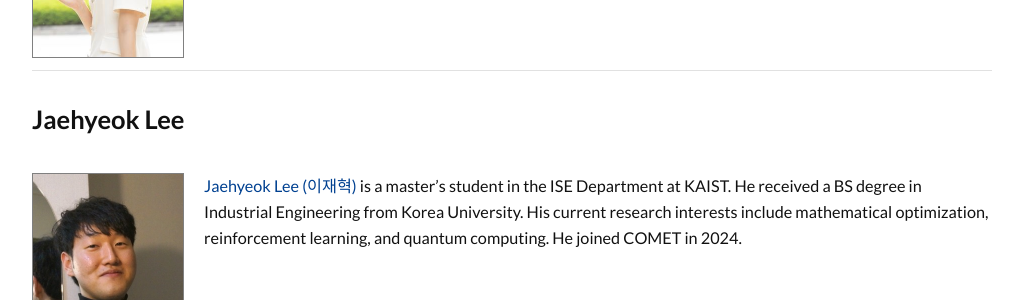
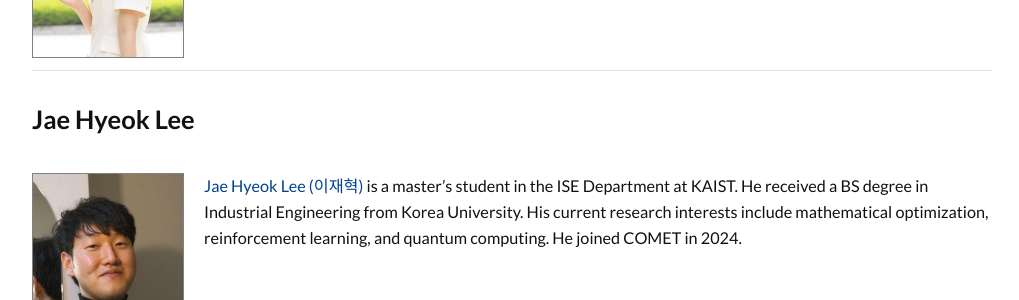
Before and after one commit to kaist-comet/kaist-comet.github.io, a Jekyll site: the page built from people/people.md, in a window 1280 px wide and 900 px high, scrolled down 2604 px. Shown: the part 156-456 px from the top of the window, without its empty margins (128-1147 px from the left). Built offline with Jekyll 4.4.1, drawn with Linux system fonts in a browser that asks for light colours; some web fonts are replaced; comment, search, counter and statistics services are not loaded; some of the changed text lies outside the part shown.

Commit message:
Update people.md

```diff
--- a/people/people.md
+++ b/people/people.md
@@ -44,9 +44,9 @@ Introducing the current members of the COMET Lab.
 
 | <img src="/people/images/yoonju_sim.jpg" class="profile" /> [Yoonju Sim (심윤주)](https://www.linkedin.com/in/yoonju-sim/) is a master's student in the ISE Department at KAIST. She received a BS degree in Industrial Engineering from Korea University. Her current research interests include vehicle routing problems, reinforcement learning, and combinatorial optimization. She joined COMET in 2023.  |
 
-### Jaehyeok Lee
+### Jae Hyeok Lee
 
-| <img src="/people/images/jae_hyeok_lee.jpg" class="profile" /> [Jaehyeok Lee (이재혁)](https://www.linkedin.com/in/jaehyeok-daniel-lee-2761832a0/) is a master’s student in the ISE Department at KAIST. He received a BS degree in Industrial Engineering from Korea University. His current research interests include mathematical optimization, reinforcement learning, and quantum computing. He joined COMET in 2024. |
+| <img src="/people/images/jae_hyeok_lee.jpg" class="profile" /> [Jae Hyeok Lee (이재혁)](https://www.linkedin.com/in/jaehyeok-daniel-lee-2761832a0/) is a master’s student in the ISE Department at KAIST. He received a BS degree in Industrial Engineering from Korea University. His current research interests include mathematical optimization, reinforcement learning, and quantum computing. He joined COMET in 2024. |
 
 ### Jihye Na
 
```
